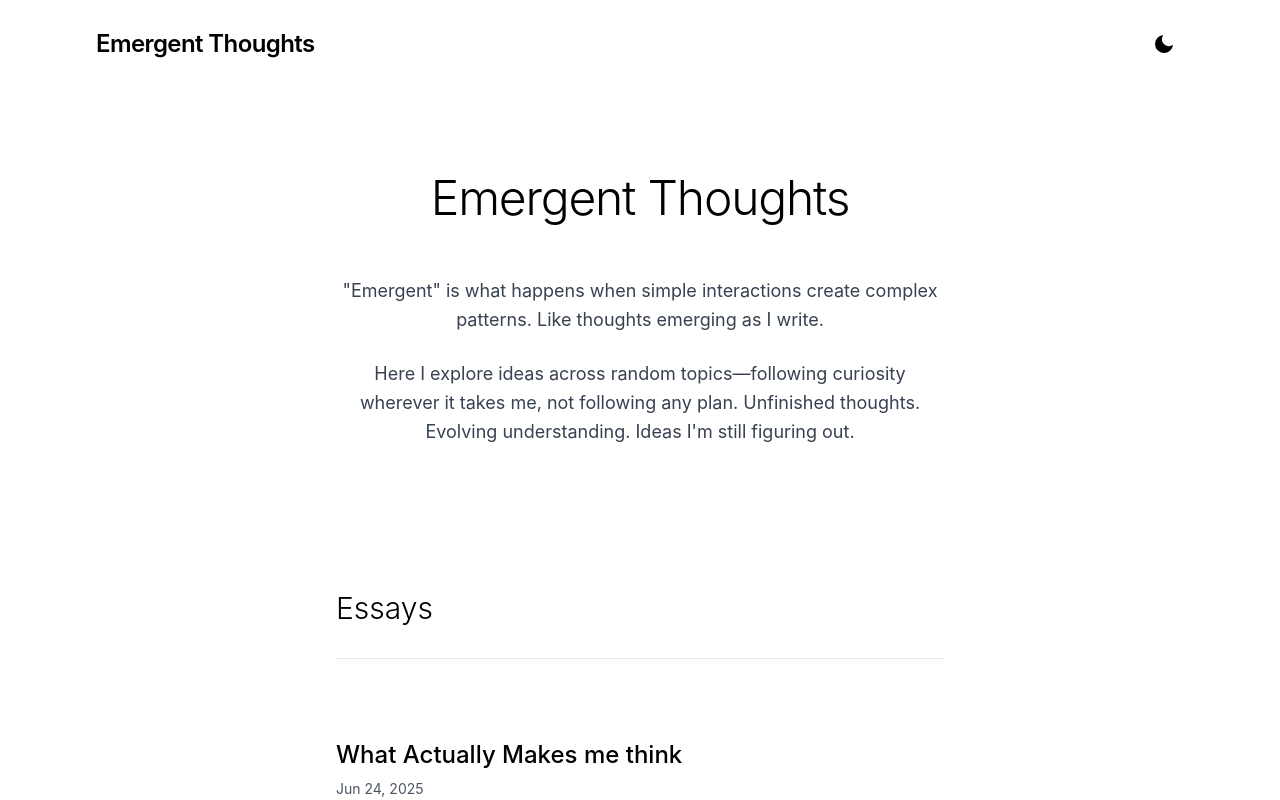
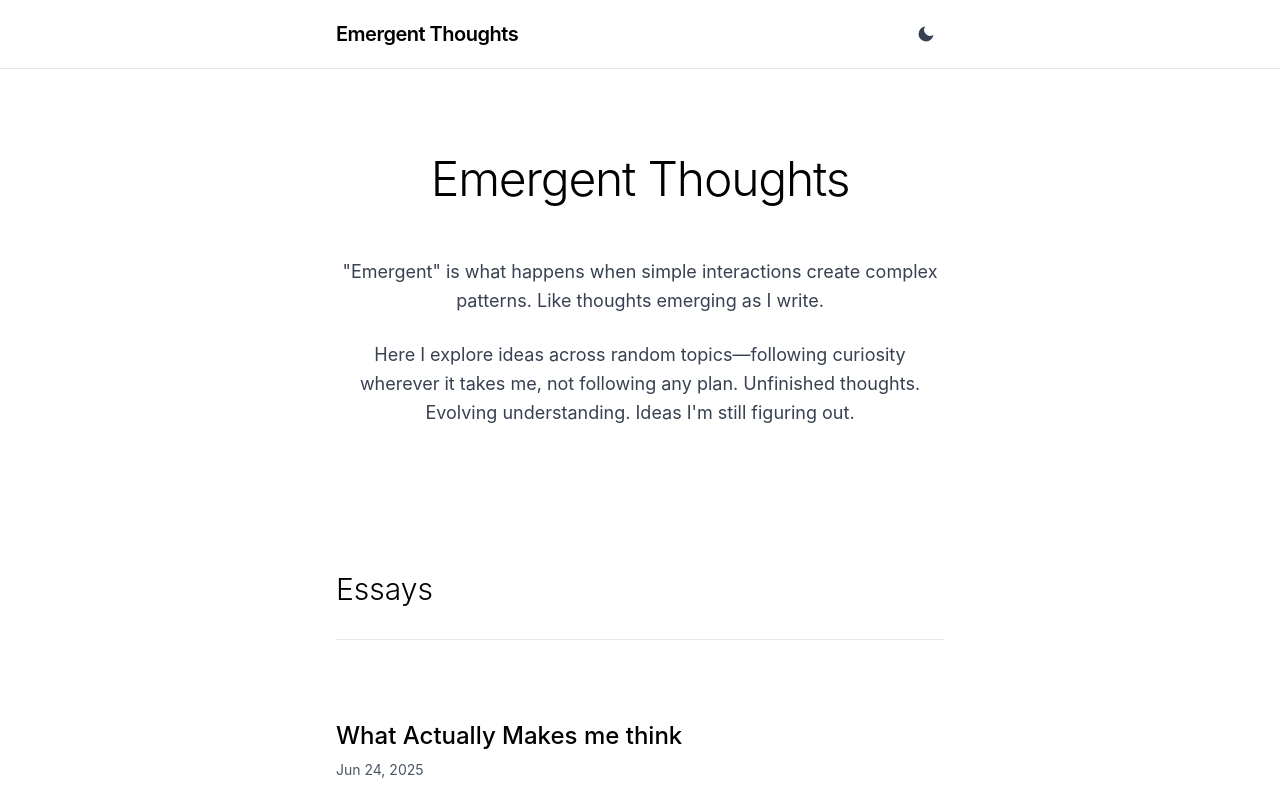
Before and after one commit to SanketAdk/Emergent-Blog-, a Next.js app: page / in a window 1280 px wide. Shown: the top 800 px of the page. Built offline with nearby package versions, Linux system fonts and the light colour scheme.

Commit message:
Update Navigation.tsx

```diff
--- a/components/Navigation.tsx
+++ b/components/Navigation.tsx
@@ -28,11 +28,12 @@ export default function Navigation() {
     }
   };
 
-  if (!mounted) return null;
+  if (!mounted) return <div className="h-16" />;
 
   return (
-    <nav className="flex justify-between items-center px-8 py-6 max-w-6xl mx-auto">
-      <Link href="/" className="text-2xl font-semibold tracking-tight hover:opacity-70">
+    <nav className="border-b border-gray-200 dark:border-gray-800 bg-white dark:bg-black sticky top-0 z-50">
+      <div className="max-w-2xl mx-auto px-8 py-4 flex justify-between items-center">
+        <Link href="/" className="text-xl font-semibold tracking-tight text-black dark:text-white hover:opacity-70 transition-opacity">
           Emergent Thoughts
         </Link>
 
@@ -42,16 +43,17 @@ export default function Navigation() {
           aria-label="Toggle dark mode"
         >
           {isDark ? (
-          <svg className="w-6 h-6" fill="currentColor" viewBox="0 0 24 24">
+            <svg className="w-5 h-5 text-yellow-500" fill="currentColor" viewBox="0 0 24 24">
               <circle cx="12" cy="12" r="5"/>
               <path d="M12 1v6m0 6v6M4.22 4.22l4.24 4.24m5.08 5.08l4.24 4.24M1 12h6m6 0h6M4.22 19.78l4.24-4.24m5.08-5.08l4.24-4.24"/>
             </svg>
           ) : (
-          <svg className="w-6 h-6" fill="currentColor" viewBox="0 0 24 24">
+            <svg className="w-5 h-5 text-gray-700" fill="currentColor" viewBox="0 0 24 24">
               <path d="M21 12.79A9 9 0 1 1 11.21 3 7 7 0 0 0 21 12.79z"/>
             </svg>
           )}
         </button>
+      </div>
     </nav>
   );
 }
```
Lines whose indentation alone changed are shown as unchanged.
